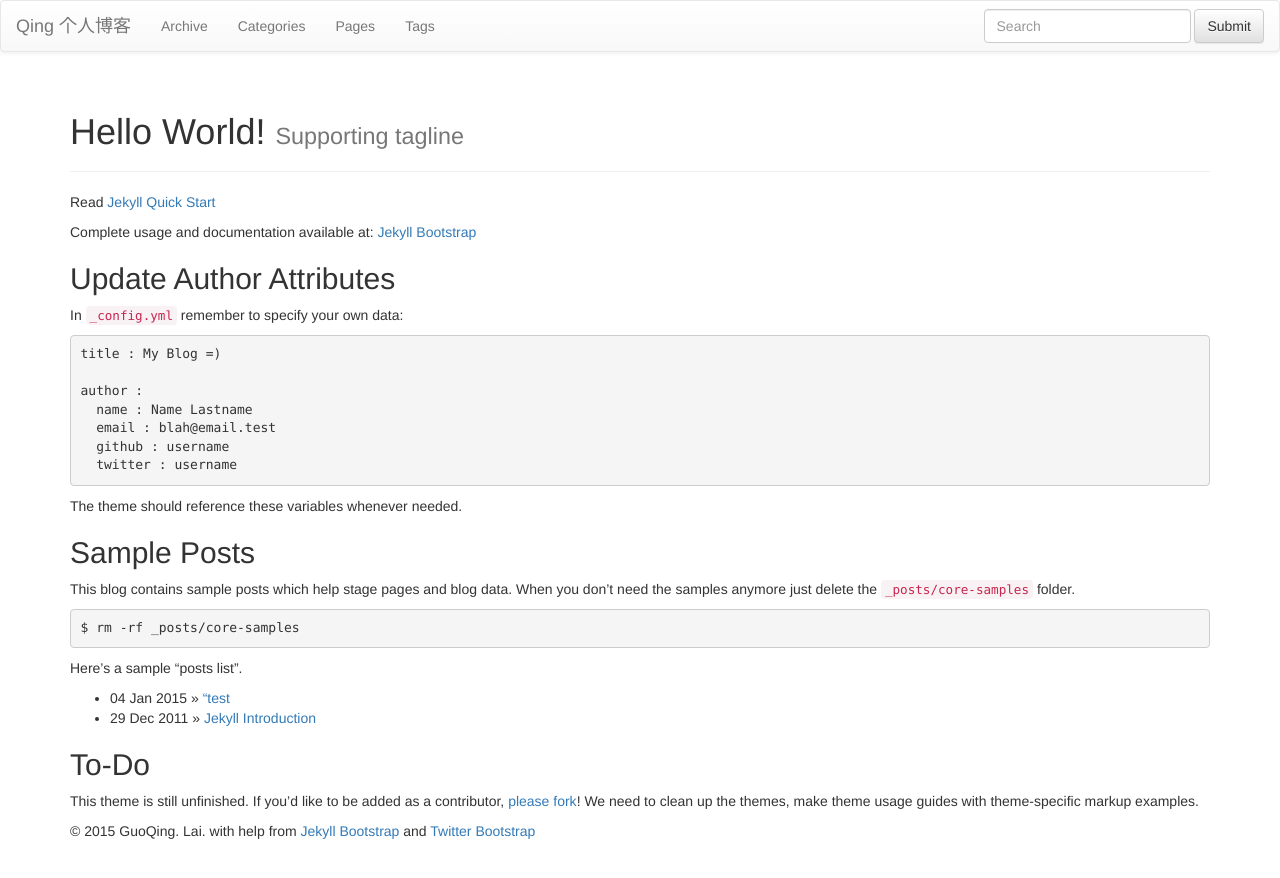
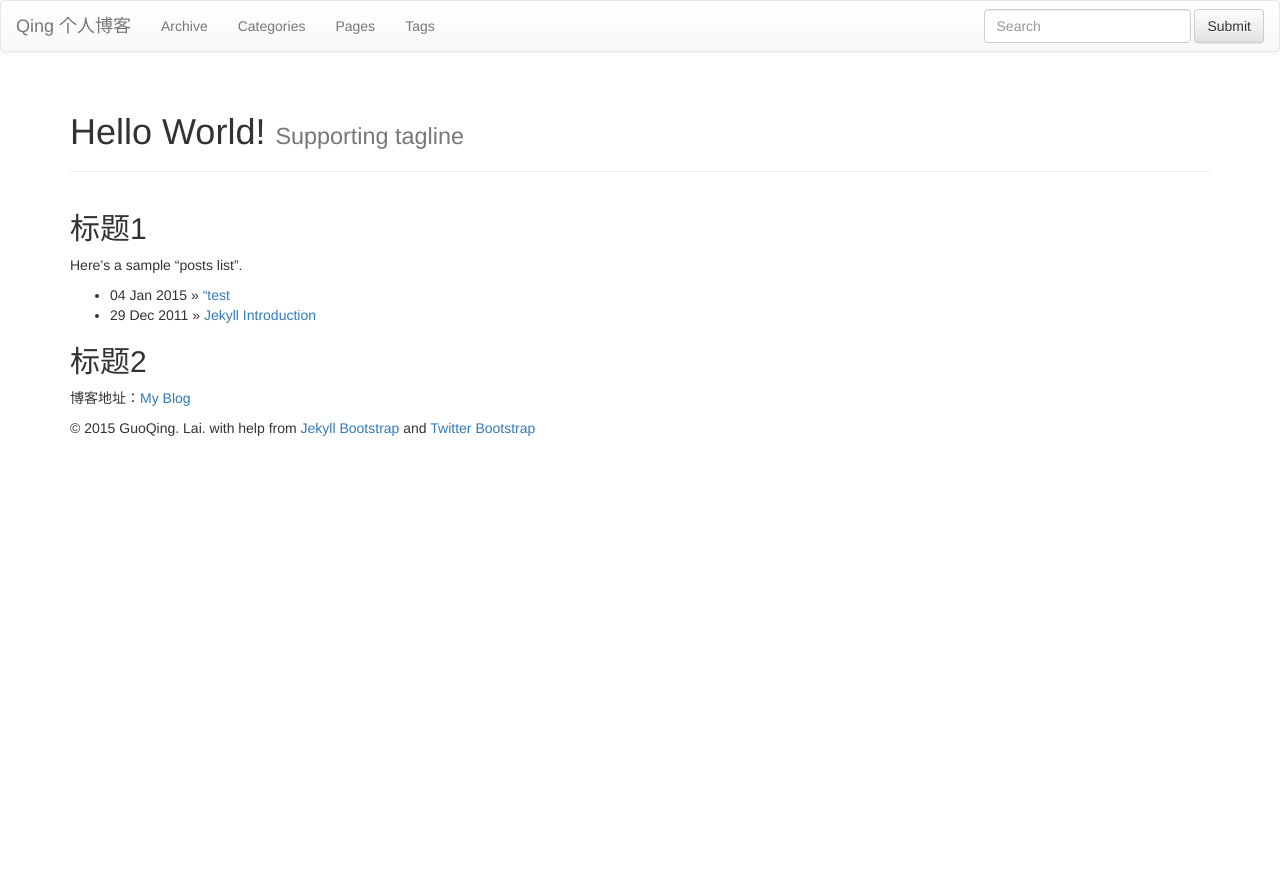
Before and after one commit to qinly/qinly.github.io, a Jekyll site: the page built from index.md, in a window 1280 px wide. Shown: the top 878 px of the page. Built offline with Jekyll 4.4.1, drawn with Linux system fonts in a browser that asks for light colours; nearby versions of some CDN libraries; library files that are not in the unit come from our copies.

Commit message:
update index

```diff
--- a/index.md
+++ b/index.md
@@ -5,40 +5,16 @@
 ---
 {% include JB/setup %}
 
-Read [Jekyll Quick Start](http://jekyllbootstrap.com/usage/jekyll-quick-start.html)
-
-Complete usage and documentation available at: [Jekyll Bootstrap](http://jekyllbootstrap.com)
-
-## Update Author Attributes
-
-In `_config.yml` remember to specify your own data:
-
-    title : My Blog =)
-
-    author :
-      name : Name Lastname
-      email : blah@email.test
-      github : username
-      twitter : username
-
-The theme should reference these variables whenever needed.
-
-## Sample Posts
-
-This blog contains sample posts which help stage pages and blog data.
-When you don't need the samples anymore just delete the `_posts/core-samples` folder.
-
-    $ rm -rf _posts/core-samples
+## 标题1
 
 Here's a sample "posts list".
 
 <ul class="posts">
-  {% for post in site.posts %}
-    <li><span>{{ post.date | date_to_string }}</span> &raquo; <a href="{{ BASE_PATH }}{{ post.url }}">{{ post.title }}</a></li>
-  {% endfor %}
+{% for post in site.posts %}
+<li><span>{{ post.date | date_to_string }}</span> &raquo; <a href="{{ BASE_PATH }}{{ post.url }}">{{ post.title }}</a></li>
+{% endfor %}
 </ul>
 
-## To-Do
+## 标题2
 
-This theme is still unfinished. If you'd like to be added as a contributor, [please fork](http://github.com/plusjade/jekyll-bootstrap)!
-We need to clean up the themes, make theme usage guides with theme-specific markup examples.
+博客地址：[My Blog](http://qinly.guthub.io)
```
